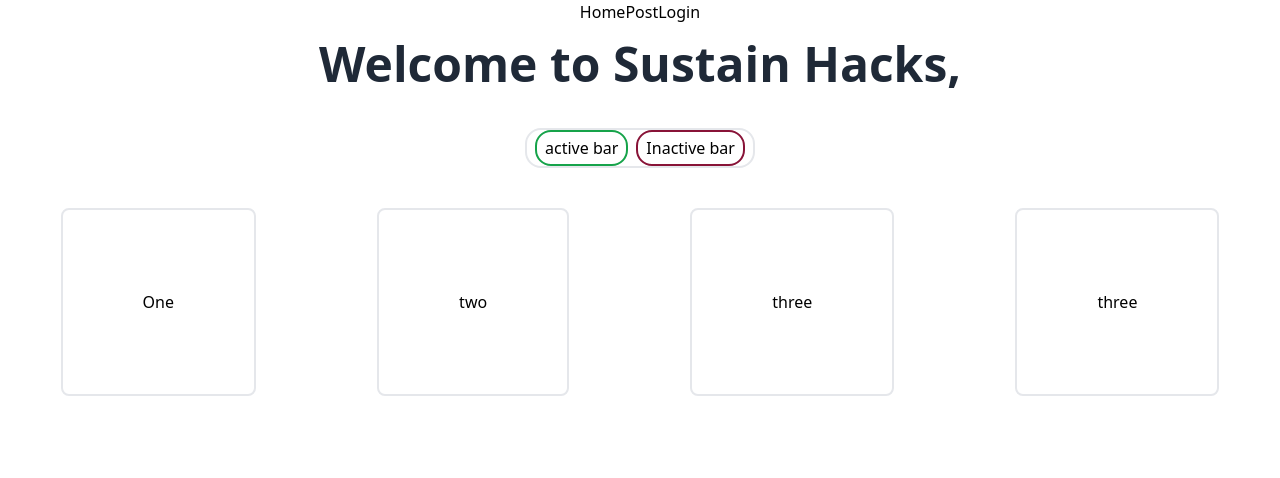
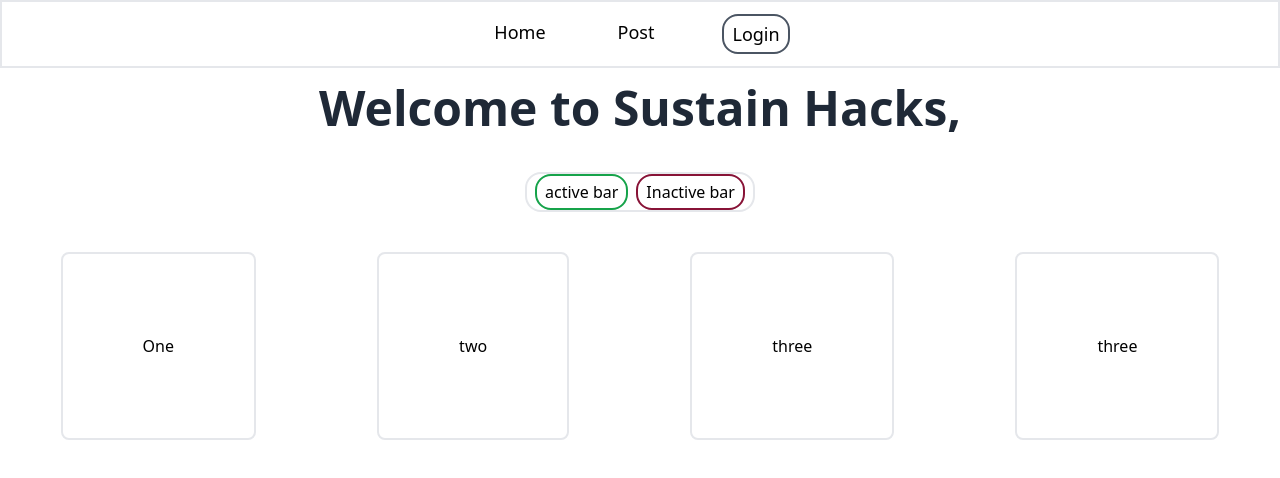
Before and after one commit to abhishekpatelmc/sustain-hack, a Next.js app: page / in a window 1280 px wide. Shown: the top 478 px of the page. Built offline with nearby package versions, Linux system fonts and the light colour scheme; no server answers; the database is empty.

Commit message:
feat: #005 Navbar working fine -- moved to src directory

```diff
--- a/components/Navbar.tsx
+++ b/src/components/Navbar.tsx
@@ -6,19 +6,24 @@
   const { data: session } = useSession();
   return (
     <div>
-      <nav className="flex justify-center  align-middle">
-        <ul className="flex gap-4 ">
+      <nav className="flex justify-center border-2">
+        <ul className="flex gap-10">
           <li className="p-4 text-lg ">
             <Link href="/">Home</Link>
           </li>
           <li className="p-4  text-lg">
             <Link href="/">Post</Link>
           </li>
-          <li className="p-4 text-lg">
+          <li className="p-3 text-lg">
             {!session ? (
-              <div onClick={() => signIn()}>Login</div>
+              <button
+                className="rounded-2xl border-2 border-gray-600 px-2 py-1 hover:bg-slate-700 hover:text-white"
+                onClick={() => signIn()}
+              >
+                Login
+              </button>
             ) : (
-              <div onClick={() => signOut()}>Logout</div>
+              <button onClick={() => signOut()}>Logout</button>
             )}
           </li>
         </ul>
--- a/src/pages/index.tsx
+++ b/src/pages/index.tsx
@@ -2,14 +2,14 @@
 import { signIn, useSession } from "next-auth/react";
 import Head from "next/head";
 import Link from "next/link";
-import Navbar from "../../components/Navbar";
+import Navbar from "../components/Navbar";
 
 const Home: NextPage = ({
   users,
 }: InferGetStaticPropsType<typeof getStaticProps>) => {
   const { data: session } = useSession();
-  console.log("session data",session);
-  console.log("all users",users)
+  console.log("session data", session);
+  console.log("all users", users);
   return (
     <>
       <Head>
```
